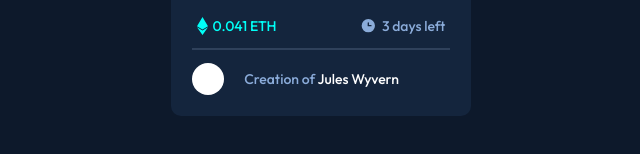
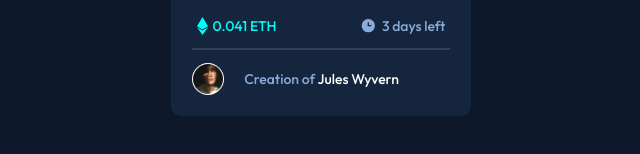
Before and after one commit to ankii143/nft_previewcard, a plain HTML site: page index.html in a window 1280 px wide. Shown: the part 534-688 px from the top of the page, 319-959 px from the left. Drawn offline with Linux system fonts and the light colour scheme; the site is published under a folder, as on GitHub Pages, so addresses that start at the root find nothing.

Commit message:
Update index.html

```diff
--- a/index.html
+++ b/index.html
@@ -44,7 +44,7 @@
         </div>
         <hr />
         <div class="avtarinfo">
-            <div class="avtar"><img src="/nft-preview-card-component-main/images/image-avatar.png" alt=""></div>
+            <div class="avtar"><img src="./nft-preview-card-component-main/images/image-avatar.png" alt=""></div>
             <span>Creation of <a>Jules Wyvern</a></span>
         </div>
     </div>
```
